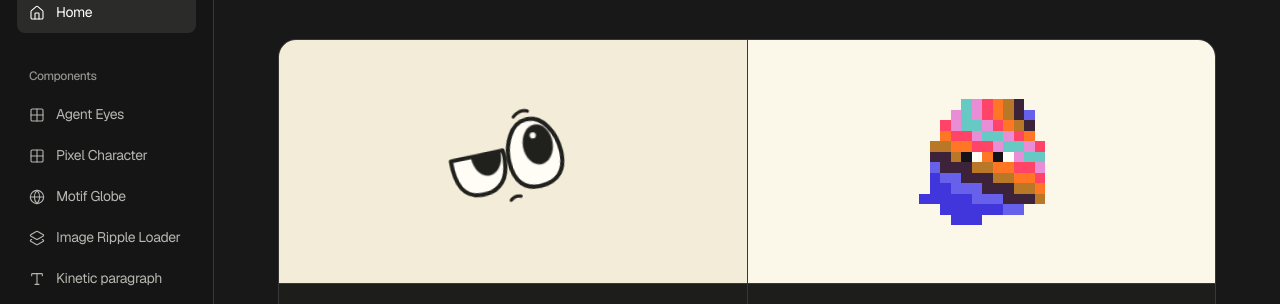
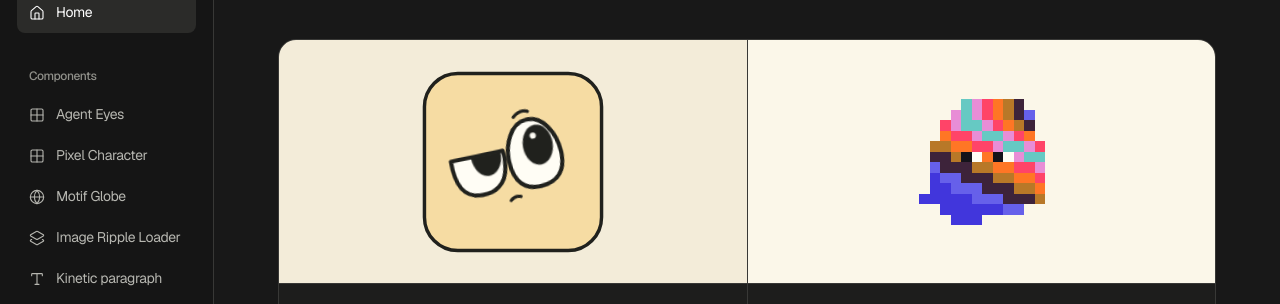
Before and after one commit to yash-dot-com/hyper, a Next.js app: page / in a window 1280 px wide. Shown: the part 129-433 px from the top of the page. Built offline with nearby package versions, Linux system fonts and the light colour scheme.

Commit message:
Frame Agent Eyes as a square avatar and soften focused expressions

```diff
--- a/src/components/experiments/AgentPortrait.tsx
+++ b/src/components/experiments/AgentPortrait.tsx
@@ -9,7 +9,7 @@ const outlines = {
   open: "M-23 4C-24-12-16-29-3-30C12-32 22-14 23 2C24 18 17 28 1 29C-13 30-22 22-23 4Z",
   round: "M-24 1C-24-16-15-28 0-28C16-28 25-14 25 2C25 19 15 29 0 29C-16 29-24 17-24 1Z",
   half: "M-23-7C-12-8 12-8 23-9C24-4 24 0 23 5C21 20 11 27-3 26C-17 25-23 14-23-7Z",
-  focus: "M-23-15C-8-10 9-5 23-3C24 2 23 8 22 11C17 23 8 27-5 25C-19 23-25 10-23-15Z",
+  focus: "M-23 1C-23-12-15-20-1-20C13-20 22-13 23 0C24 16 16 26 1 27C-14 28-23 18-23 1Z",
   soft: "M-23 2C-21-10-12-18 0-19C14-19 22-8 23 6C13 3 5 4-2 7C-11 10-18 16-22 20C-24 15-24 8-23 2Z",
 };
 type Eye = keyof typeof outlines;
@@ -18,9 +18,9 @@ const faces: Record<AgentState, Expression> = {
   idle: {eyes:["open","open"], tilt:0, gaze:[1,2], pupil:12, mouth:"M73 99q7 4 14-1", rhythm:"drift"},
   listening: {eyes:["round","open"], tilt:-4, gaze:[-4,1], pupil:15, mouth:"M75 99q6 7 12-1", brows:"M48 34q6-5 12-4", rhythm:"nod"},
   thinking: {eyes:["half","open"], tilt:-7, gaze:[6,-7], pupil:13, mouth:"M78 100q4-4 9-2", brows:"M92 29q7-6 13-3", rhythm:"ponder"},
-  reading: {eyes:["half","half"], tilt:3, gaze:[0,5], pupil:11, mouth:"M76 98q6 2 12 0", rhythm:"scan"},
+  reading: {eyes:["focus","focus"], tilt:3, gaze:[0,5], pupil:11, mouth:"M76 98q6 2 12 0", rhythm:"scan"},
   planning: {eyes:["open","round"], tilt:-3, gaze:[5,-5], pupil:10, mouth:"M72 98q9 8 18-3", rhythm:"plot"},
-  working: {eyes:["focus","focus"], tilt:0, gaze:[1,4], pupil:12, mouth:"M74 99q8-2 16 0", rhythm:"tap"},
+  working: {eyes:["focus","focus"], tilt:1, gaze:[1,7], pupil:13, mouth:"M74 98q7 6 14 0", rhythm:"tap"},
   checking: {eyes:["half","round"], tilt:7, gaze:[-5,1], pupil:9, mouth:"M76 99q5-3 11-2", brows:"M93 29q8-7 16-2", rhythm:"inspect"},
   waiting: {eyes:["half","half"], tilt:-4, gaze:[-6,6], pupil:13, mouth:"M74 101q7-1 14-2", rhythm:"sigh"},
   blocked: {eyes:["round","open"], tilt:4, gaze:[0,2], pupil:6, mouth:"M74 102q6-9 15-3", brows:"M42 37q8 1 15-6M98 30q6 7 14 6", rhythm:"flinch"},
@@ -33,7 +33,7 @@ export function AgentPortrait({ state = "idle", size = 240 }: {
   const id = useId().replace(/[^a-zA-Z0-9_-]/g, "");
   const f = faces[state];
   const ink = "#20211d";
-  return <svg className="agent-eyes" viewBox="0 0 160 130" role="img" aria-label={`Agent: ${state}`}
+  return <svg className="agent-eyes" viewBox="0 -15 160 160" role="img" aria-label={`Agent: ${state}`}
     style={{width:size,maxWidth:"100%",height:"auto",display:"block"} as CSSProperties}>
     <style>{`
       .agent-eyes .ae-pose {transform-origin:80px 86px;transition:transform .36s cubic-bezier(.2,.8,.2,1)}
@@ -62,11 +62,12 @@ export function AgentPortrait({ state = "idle", size = 240 }: {
       @keyframes ae-bounce {12%{transform:scale(1.04,.95)}24%{transform:translateY(-5px)}38%{transform:scale(1.02,.98)}49%,100%{transform:none}}
       @media(prefers-reduced-motion:reduce){.agent-eyes * {animation:none!important;transition:none!important}}
     `}</style>
+    <rect x="3" y="-12" width="154" height="154" rx="29" fill="#f6dca3" stroke={ink} strokeWidth="3"/>
     <g className="ae-pose" style={{transform:`rotate(${f.tilt}deg)`}}>
       <g className={`ae-body ${f.rhythm}`}>
         {f.eyes.map((shape,i) => {
           const d = outlines[shape], clip = id + "-eye-" + i;
-          const mirror = i === 1 && (shape === "focus" || shape === "soft");
+          const mirror = i === 1 && shape === "soft";
           return <g key={i} transform={`translate(${i ? 105 : 55} ${i ? 63 : 65})`}>
             <g className="ae-blink">
               <defs><clipPath id={clip}><path d={d} transform={mirror ? "scale(-1 1)" : undefined}/></clipPath></defs>
```
